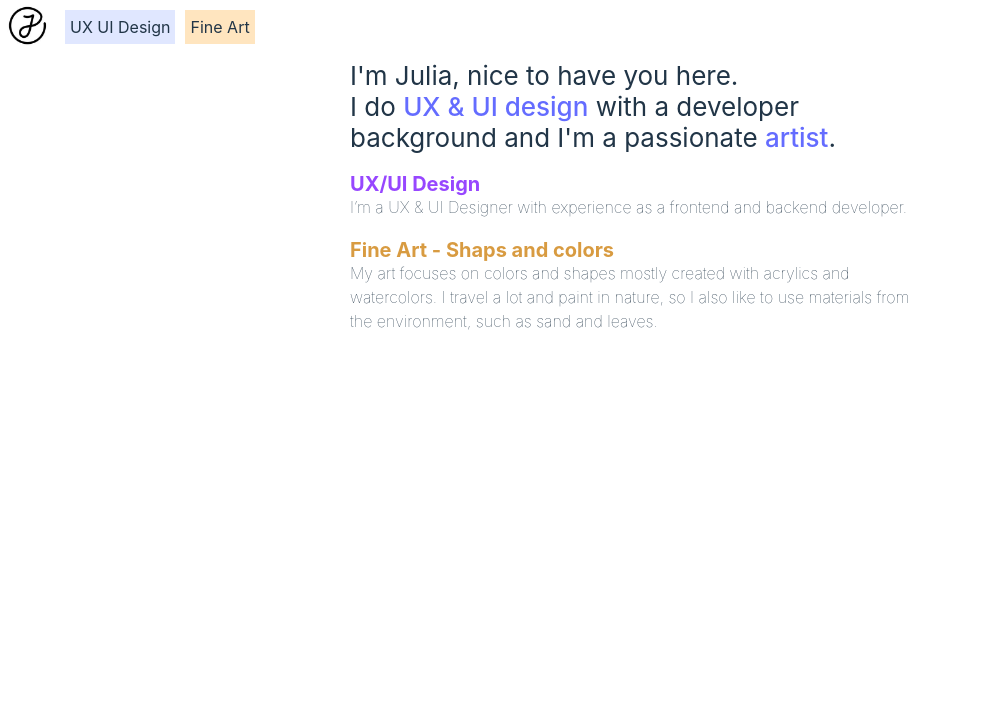
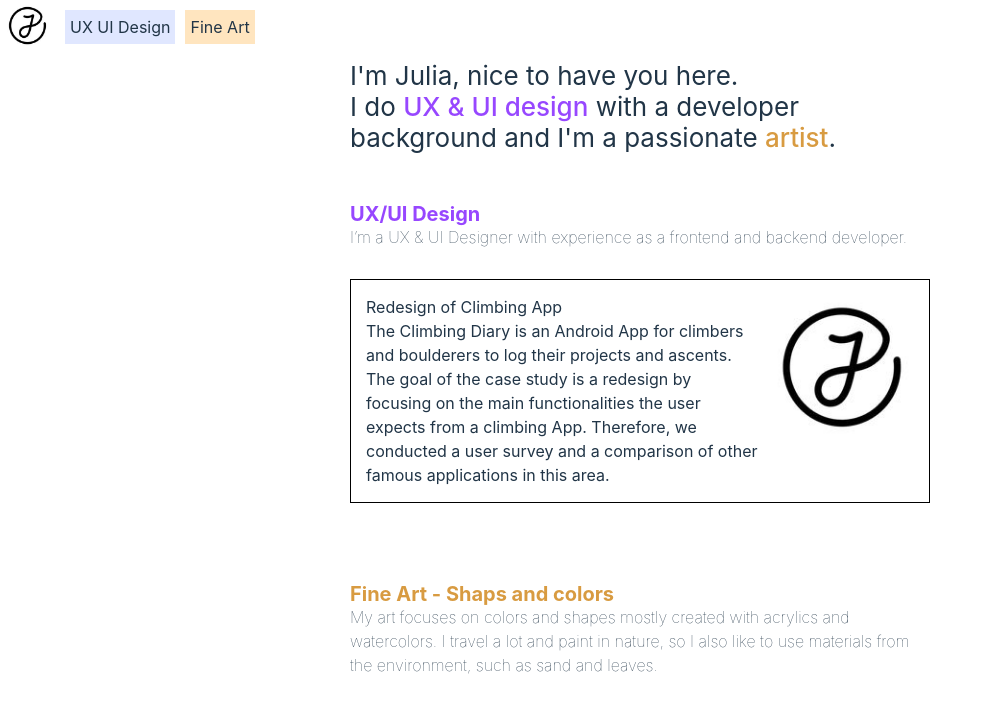
Before and after one commit to Juliiia/my_page, a React (Vite) app in the folder my_page/: page / in a window 1280 px wide. Shown: the top 712 px of the page, without its empty margins (0-985 px from the left). Built offline with nearby package versions, Linux system fonts and the light colour scheme.

Commit message:
add default card and text link

```diff
--- a/my_page/src/components/body.tsx
+++ b/my_page/src/components/body.tsx
@@ -2,6 +2,7 @@ import styled from 'styled-components';
 import React from 'react';
 import TopSection from "./topSection";
 import DefaultSection from "./defaultSection";
+import DefaultCard from "./defaultCard";
 
 const StyledBodyDiv = styled.div`
 	height: 100%;
@@ -17,13 +18,23 @@ const Body = () => {
                     topic = "design"
                     title = "UX/UI Design"
                     content = "I’m a UX & UI Designer with experience as a frontend and backend developer."
-                />
+                >
+                    <DefaultCard
+                        title = "Redesign of Climbing App"
+                        content = "The Climbing Diary is an Android App for climbers and boulderers to log their projects and ascents. The goal of the case study is a redesign by focusing on the main functionalities the user expects from a climbing App. Therefore, we conducted a user survey and a comparison of other famous applications in this area."
+                        imgSrc = "src/assets/img/logo.jpg"
+                        imgAlt = "test"
+                    />
+                </DefaultSection>
+
+
 
                 <DefaultSection
                     topic = "art"
                     title = "Fine Art - Shaps and colors"
                     content = "My art focuses on colors and shapes mostly created with acrylics and watercolors. I travel a lot and paint in nature, so I also like to use materials from the environment, such as sand and leaves."
-                />
+                >
+                </DefaultSection>
             </StyledBodyDiv>
         </>
     )
--- /dev/null
+++ b/my_page/src/components/defaultCard.tsx
@@ -0,0 +1,45 @@
+import styled from 'styled-components';
+import React from 'react';
+
+const StyledCardDiv = styled.div`
+    padding: 15px;
+    border: 1px solid black;
+    display: grid;
+    column-gap: 10px;
+    grid-template-columns: auto auto auto;
+    margin: 30px 0px;
+`;
+
+const StyledContentContainer = styled.div`
+    grid-column-start: 1;
+    grid-column-end: 3;
+`;
+
+const StyledImg = styled.img`
+    display: block;
+    margin: auto;
+    max-height: 100%;
+`;
+
+type CardProps = {
+    title: string;
+    content: string;
+    imgSrc: string;
+    imgAlt: string;
+};
+
+const DefaultCard = ({title, content, imgSrc, imgAlt}:CardProps) =>{
+    return (
+        <StyledCardDiv>
+            <StyledContentContainer>
+                <h3>{title}</h3>
+                <p>{content}</p>
+            </StyledContentContainer>
+            <div>
+                <StyledImg src={imgSrc} alt={imgAlt} />
+            </div>
+        </StyledCardDiv>
+    )
+};
+
+export default DefaultCard;
--- a/my_page/src/components/defaultSection.tsx
+++ b/my_page/src/components/defaultSection.tsx
@@ -5,8 +5,7 @@ import constants from '../assets/js/constants.js'
 const StyledSMainSectionDiv = styled.div`
     padding: 10px;
     max-width: 600px;
-    margin-left: auto;
-    margin-right: auto;
+    margin: 30px auto;
 `;
 
 const StyledTitle = styled.h1`
@@ -27,19 +26,20 @@ const StyledParagraph = styled.p`
     font-size: ${constants.fontSizeText};
     font-weight: lighter;
 `;
-//children?: React.ReactNode
 
 type SectionProps = {
     topic: 'design' | 'art';
     title: string;
     content: string;
+    children: string | JSX.Element | JSX.Element[];
 };
 
-const DefaultSection = ({topic, title, content}:SectionProps) => {
+const DefaultSection = ({topic, title, content, children}:SectionProps) => {
     return (
         <StyledSMainSectionDiv>
             <StyledTitle topic={topic}>{title}</StyledTitle>
             <StyledParagraph>{content}</StyledParagraph>
+            {children}
         </StyledSMainSectionDiv>
     )
 };
--- /dev/null
+++ b/my_page/src/components/textLink.tsx
@@ -0,0 +1,31 @@
+import styled from 'styled-components';
+import React from 'react';
+import constants from '../assets/js/constants.js'
+
+const StyledLink = styled.a`
+    color: ${(props: { topic: string; }) => {
+    if(props.topic == 'design') {
+        return constants.colorDesign2;
+    } else if(props.topic == 'art') {
+        return constants.colorArt2;
+    } else {
+        return 'black';
+    }
+}};
+`;
+
+type LinkProps = {
+    topic: 'design' | 'art';
+    linkTo: string;
+    children: string | JSX.Element | JSX.Element[];
+}
+
+const TextLink = ({topic, linkTo, children}:LinkProps) => {
+    return (
+        <StyledLink topic={topic}>
+            {children}
+        </StyledLink>
+    )
+};
+
+export default TextLink;
--- a/my_page/src/components/topSection.tsx
+++ b/my_page/src/components/topSection.tsx
@@ -1,6 +1,7 @@
 import styled from 'styled-components';
 import React from 'react';
 import constants from '../assets/js/constants.js'
+import TextLink from "./textLink";
 
 const StyledTopSectionDiv = styled.div`
     padding: 10px;
@@ -18,7 +19,7 @@ const TopSection = () => {
                 I'm Julia, nice to have you here.
             </p>
             <p>
-                I do <a>UX & UI design</a> with a developer background and I'm a passionate <a>artist</a>.
+                I do <TextLink topic={'design'} linkTo={'test'}>UX & UI design</TextLink> with a developer background and I'm a passionate <TextLink topic={'art'} linkTo={'test'}>artist</TextLink>.
             </p>
         </StyledTopSectionDiv>
     )
```
